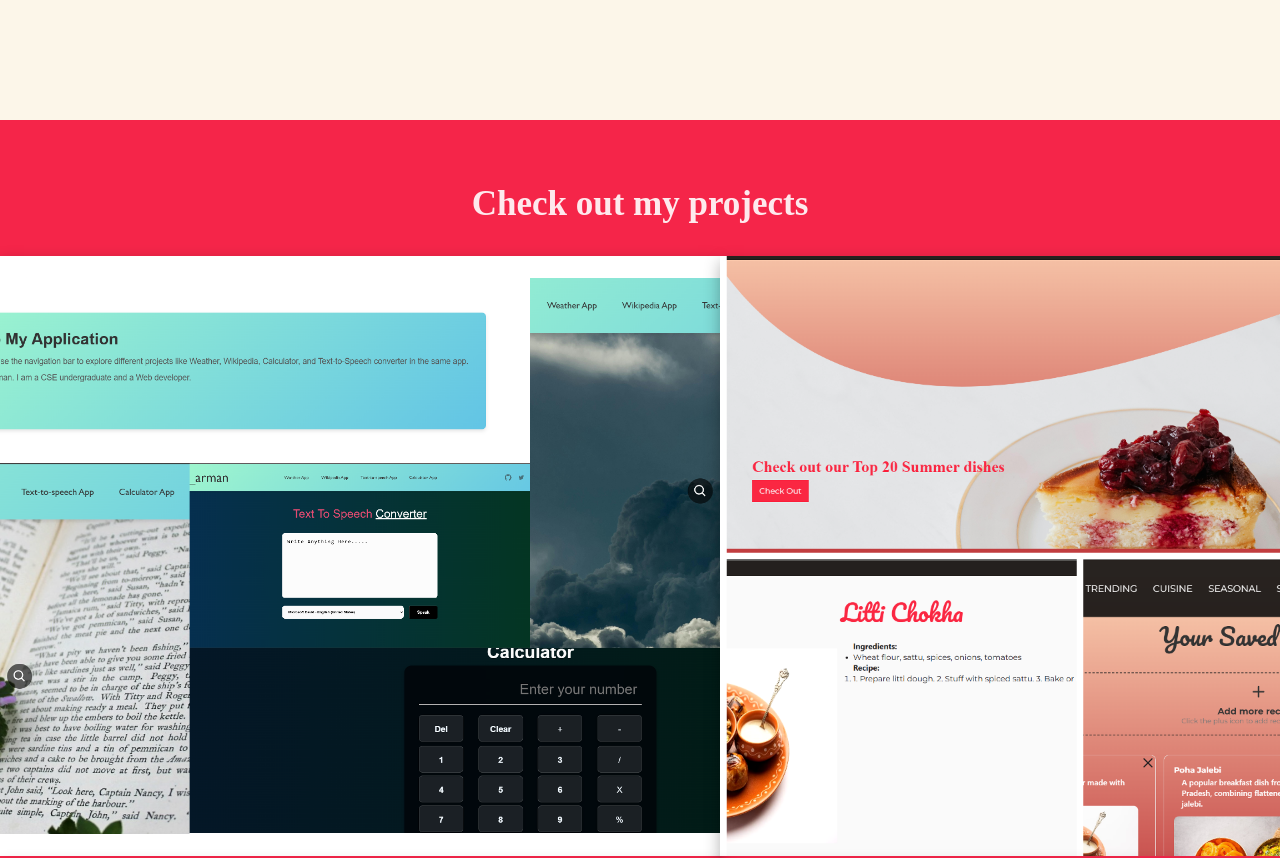
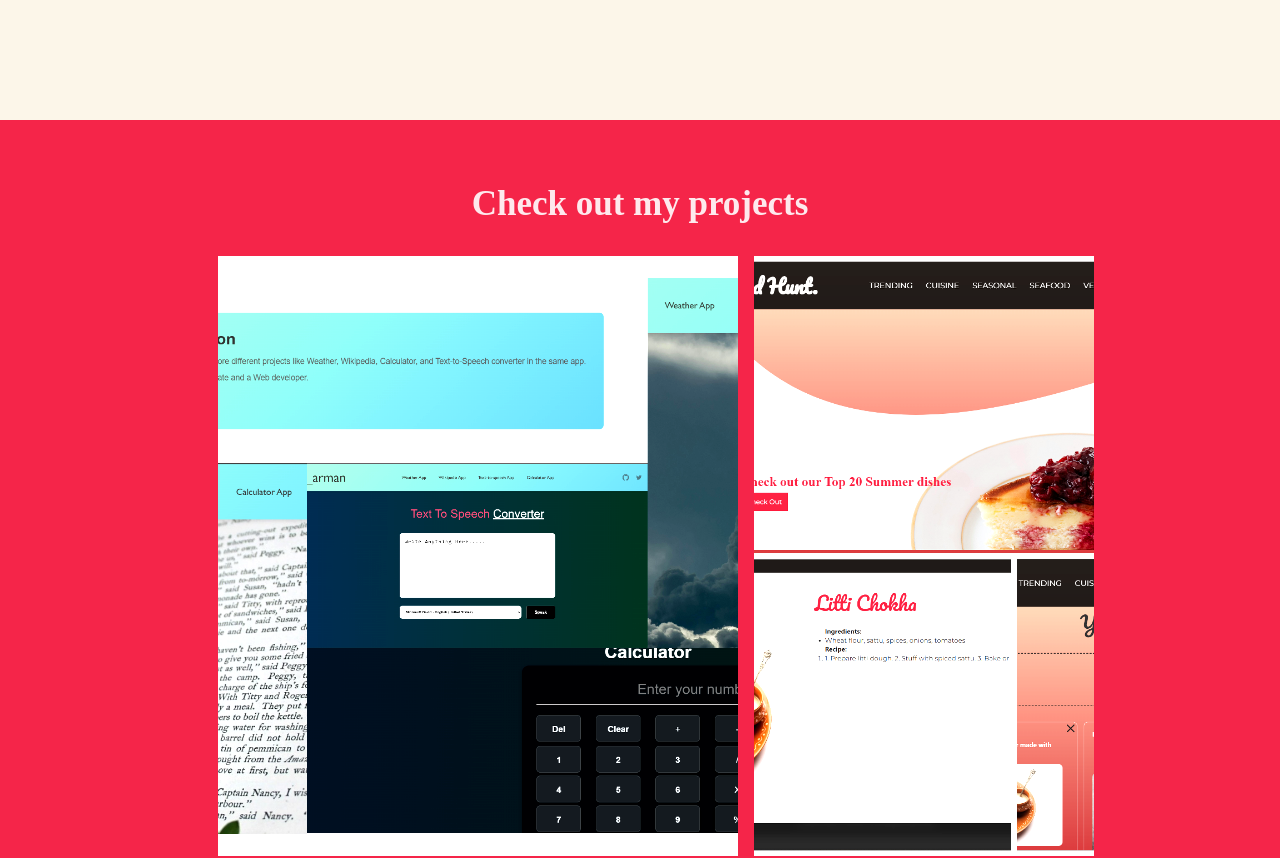
Before and after one commit to sarman12/portfolio_sahanee, a React (Vite) app: page / in a window 1280 px wide. Shown: the part 1400-2258 px from the top of the page. Built offline with nearby package versions, Linux system fonts and the light colour scheme; a web font is replaced by a local one.

Commit message:
designed

```diff
--- a/src/components/Contact/Contact.css
+++ b/src/components/Contact/Contact.css
@@ -134,12 +134,14 @@ fieldset{
 
 .contact-info h5 {
     color: #F52549;
-    font-size: 24px;
+    letter-spacing: 2px;
+    font-size: 20px;
     margin-bottom: 10px;
 }
 .contact-info p{
     letter-spacing:1.4px;
-    font-size: 18px;
+    font-size: 15px;
+    letter-spacing: 2px;
     color: #6d6c6c;
 }
 
--- a/src/components/Footer/Footer.css
+++ b/src/components/Footer/Footer.css
@@ -1,15 +1,25 @@
 footer {
-    background-color: #151515;
+    background-color: #F52549;
     padding: 2rem 0;
     color: white;
-    border: 2px red solid;
+    letter-spacing: 2px;
+    /* border: 2px red ssolid; */
+}
+.col{
+    /* border: 2px red solid; */
+    width: 30%;
+    margin: auto;
+
 }
 
+.copyright {
+    display: flex;
+    margin: auto;
+    justify-content: space-between;
 
 
-.copyright {
     text-align: center;
-    font-size: 0.9rem;
+    font-size: 1.1rem;
 }
 
 #go-top {
@@ -20,10 +30,10 @@ footer {
 
 #go-top a {
     color: white;
-    font-size: 2rem;
+    font-size: 3rem;
     transition: color 0.3s ease;
 }
 
 #go-top a:hover {
-    color: #FF0077;
+    color: black;
 }
--- a/src/components/Footer/Footer.jsx
+++ b/src/components/Footer/Footer.jsx
@@ -1,24 +1,23 @@
 import React from 'react';
 import './Footer.css';
 import { FaFacebook } from 'react-icons/fa';
-import { BsGithub, BsInstagram, BsLinkedin, BsTwitter } from 'react-icons/bs';
+import { BsArrowUp, BsGithub, BsInstagram, BsLinkedin, BsTwitter } from 'react-icons/bs';
 
 function Footer() {
     return (
         <footer>
-            <div className="row">
+            <div className="footer_container">
 
 
-                <div className="col-eight tab-full">
+                <div className="col">
                     <div className="copyright">
-                        <span>© Copyright 2018 </span>
-                        <span>Design by <a href="http://www.styleshout.com/">styleshout</a></span>
-                        <span>Distributed by <a href="https://themewagon.com/">themewagon</a></span>
+                        <span>© Copyright 2024 </span>
+                        <span>Design by Sahanee Arman</span>
                     </div>
                 </div>
 
                 <div id="go-top">
-                    <a className="smoothscroll" title="Back to Top" href="#top"><i className="fa fa-long-arrow-up"></i></a>
+                    <a className="smoothscroll" title="Back to Top" href="#top"><BsArrowUp/></a>
                 </div>
             </div> {/* /row */}
         </footer>
--- a/src/components/Project/Project.css
+++ b/src/components/Project/Project.css
@@ -1,17 +1,14 @@
 .project_container {
     padding: 2rem;
-    padding-left: 0;
-    padding-right: 0;
     background-color: #F52549;
     overflow: hidden;
 }
 
 .project_content {
     padding: 2rem;
-    /* border: 2px solid #eee9e9; */
     border-radius: 5rem;
-    padding-left: 0;
-    padding-right: 0;
+    width: 80%;
+    margin: auto;
 }
 
 .project_content p {
@@ -24,39 +21,32 @@
 
 .projects {
     display: grid;
-    grid-template-columns: repeat(2,1fr);
-    /* gap: 1rem; */
+    grid-template-columns: repeat(2, 1fr);
+    gap: 1rem;
     padding: 2rem;
-    padding-left: 0;
-    padding-right: 0;
 }
 
 .project {
     margin: auto;
     position: relative;
-    width: 720px;
-    box-shadow: 0 6px 15px rgba(0, 0, 0, 0.3);
+    width: 520px;
     cursor: pointer;
+    overflow: hidden;
     transition: transform 0.3s ease-in-out;
-    overflow: hidden;
 }
 
 .project img {
-    /* filter: grayscale(100%); */
     width: 100%;
     height: 600px;
     transition: transform 0.3s ease-in-out, filter 0.3s ease-in-out;
     object-fit: cover;
+    filter: brightness(1.1) contrast(1.1);
 }
 
-.project img:hover {
-    transform: scale(1.1);
-    filter: grayscale(0%);
-
-}
 .project_description {
     position: absolute;
     top: -100%;
+    left: 0;
     width: 100%;
     height: 100%;
     background-color: rgba(0, 0, 0, 0.8);
@@ -73,7 +63,7 @@
 .project_description p {
     font-size: 20px;
     margin: 0;
-    text-align: right;
+    text-align: justify;
 }
 
 .project_buttons {
@@ -96,8 +86,11 @@
     background-color: black;
 }
 
+.project:hover img {
+    transform: scale(1.1);
+    filter: brightness(0.8) contrast(1)
+}
+
 .project:hover .project_description {
-    top: -20%;
-    /* Display the description when hovered */
-    /* bottom: 0; */
+    top: 0%;
 }
```
